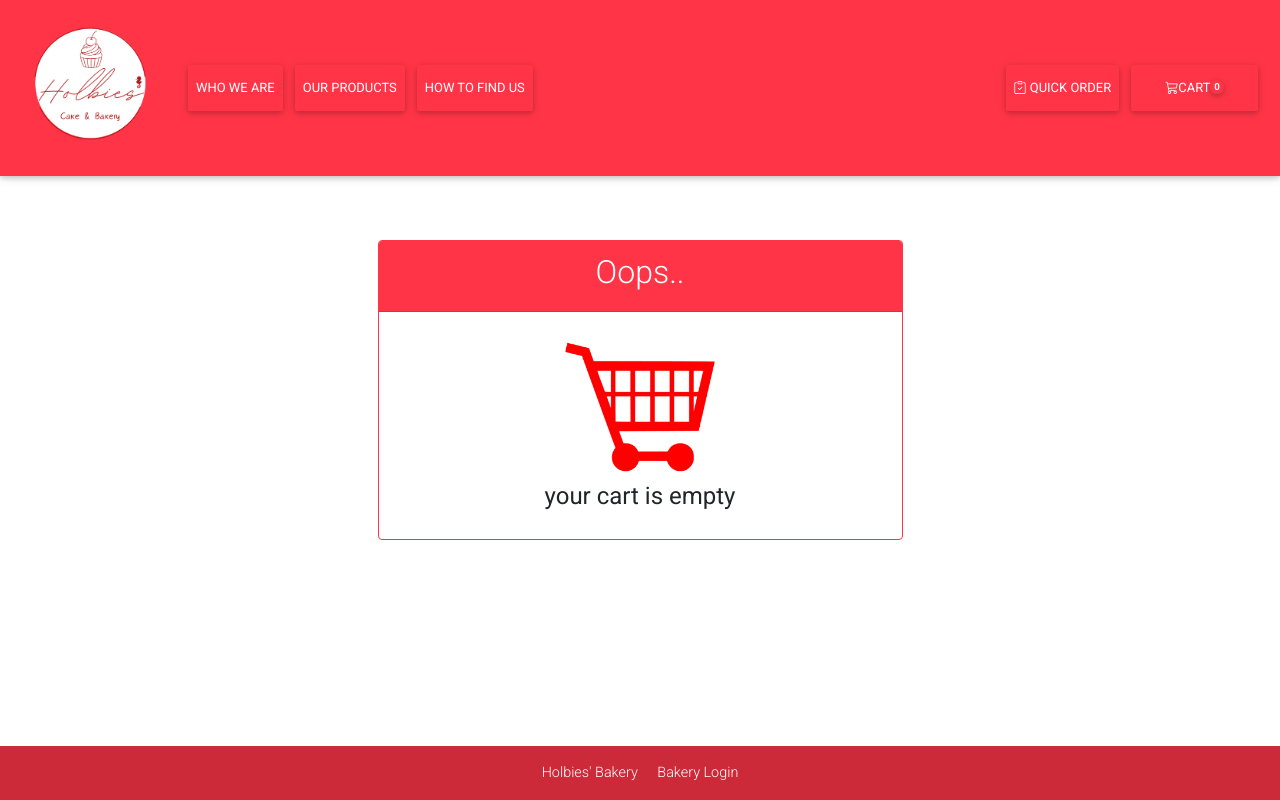
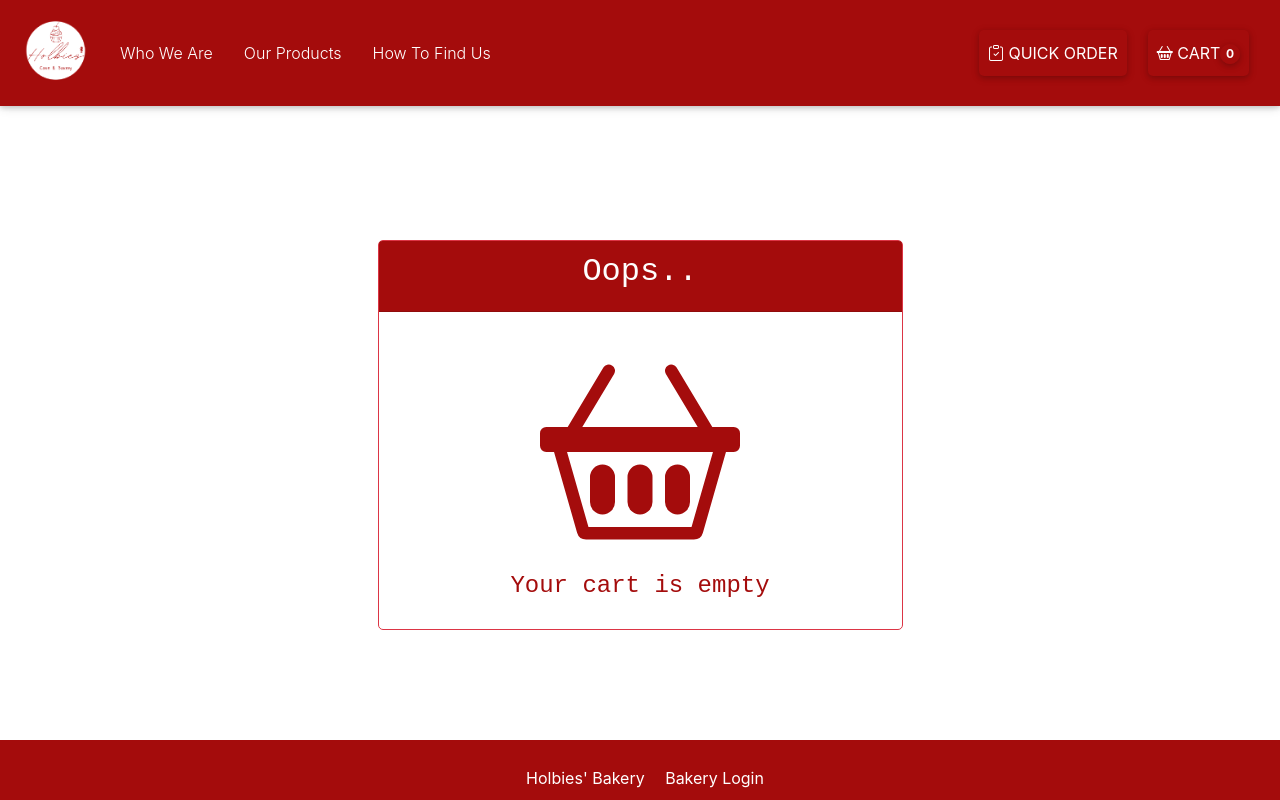
Before and after one commit to lunarinaa/holbertonschool-portfolio_project, a Django app: page /cart/ in a window 1280 px wide. Run offline with Django 3.2, Linux system fonts and the light colour scheme; some libraries are stand-ins or nearby versions.

Commit message:
css styles applied

```diff
--- /dev/null
+++ b/holbies_bakery/cart/static/css/styles.css
@@ -0,0 +1,22 @@
+.card {
+    border-radius: 5px;
+    box-shadow: 0 4px 8px rgba(0, 0, 0, 0.1);
+    font: inherit;
+    font-family: 'Courier New', Courier, monospace;
+}
+
+.card-header {
+    font-size: 1.5rem;
+    font-weight: bold;
+}
+
+.card-body h4 {
+    margin-top: 20px;
+    color: #a40c0c;
+    font-family: 'Courier New', Courier, monospace;
+    font-size: x-large;
+}
+
+.bi-basket2 {
+    margin-top: 20px;
+}
--- a/holbies_bakery/cart/templates/cart_summary.html
+++ b/holbies_bakery/cart/templates/cart_summary.html
@@ -65,22 +65,27 @@
         </tbody>
     </table>
     {% else %}
-<div class="container">
-    <div class="row justify-content-center mt-5">
+    <link rel="stylesheet" href="{% static 'css/styles.css' %}">
+    <div class="container mt-5">
+        <div class="row justify-content-center">
             <div class="col-md-6 text-center">
                 <div class="card border-danger">
-                <div class="card-header bg-danger text-white">
+                    <div class="card-header text-white" style="background-color: #a40c0c;">
                         <h2>Oops..</h2>
                     </div>
                     <div class="card-body">
-                    <img src="{% static 'images/cart-59-512.png' %}" alt="cart is empty" class="img-fluid" width="150" height="150">
-                    <h4>your cart is empty</h4>
+                        <svg xmlns="http://www.w3.org/2000/svg" width="250" height="200" fill="#a40c0c" class="bi bi-basket2" viewBox="0 0 16 16">
+                            <path d="M4 10a1 1 0 0 1 2 0v2a1 1 0 0 1-2 0zm3 0a1 1 0 0 1 2 0v2a1 1 0 0 1-2 0zm3 0a1 1 0 1 1 2 0v2a1 1 0 0 1-2 0z"/>
+                            <path d="M5.757 1.071a.5.5 0 0 1 .172.686L3.383 6h9.234L10.07 1.757a.5.5 0 1 1 .858-.514L13.783 6H15.5a.5.5 0 0 1 .5.5v1a.5.5 0 0 1-.5.5h-.623l-1.844 6.456a.75.75 0 0 1-.722.544H3.69a.75.75 0 0 1-.722-.544L1.123 8H.5a.5.5 0 0 1-.5-.5v-1A.5.5 0 0 1 .5 6h1.717L5.07 1.243a.5.5 0 0 1 .686-.172zM2.163 8l1.714 6h8.246l1.714-6z"/>
+                        </svg>
+                        <h4>Your cart is empty</h4>
                     </div>
                 </div>
             </div>
         </div>
     </div>
     {% endif %}
+
 </div>
 
 
--- /dev/null
+++ b/holbies_bakery/customer/static/css/footer.css
@@ -0,0 +1,22 @@
+.footer {
+    background-color: #a40c0c;
+    color: #ffffff;
+    padding: 10px 0;
+    position: fixed;
+    bottom: 0;
+    width: 100%;
+    text-align: top;
+    z-index: 1000;
+    height: 60px;
+}
+
+.footer a {
+    color: #ffffff;
+    text-decoration: none;
+    margin-left: 10px;
+
+}
+
+.footer a:hover {
+    text-decoration: underline;
+}
--- /dev/null
+++ b/holbies_bakery/customer/static/css/navigation.css
@@ -0,0 +1,57 @@
+.navbar {
+    background-color: #a40c0c;
+}
+
+.navbar-brand img {
+    max-height: 80px;
+}
+
+.navbar-nav .nav-link {
+    color: #ffffff;
+    margin-right: 15px;
+    padding: 10px 15px;
+    border-radius: 5px;
+}
+
+.navbar-nav .nav-link:hover {
+    background-color: #ff9999;
+    color: #ffffff;
+}
+
+.btn-custom {
+    background-color: #a40c0c;
+    color: #ffffff;
+    padding: 10px 15px;
+    border-radius: 10px;
+    font-size: 1rem;
+}
+
+.btn-custom:hover {
+    background-color: #ff9999;
+    color: #ffffff;
+}
+
+.btn-custom i {
+    color: #ffffff;
+}
+
+.navbar-toggler {
+    border-color: #ffffff;
+    color: white;
+}
+
+.navbar-toggler .navbar-toggler-icon {
+    color: #ffffff;
+   text-decoration-color: #ffffff;
+}
+
+.badge {
+    color: #d25454;
+    border: 1px solid #a40c0c;
+    font-size: 1rem;
+}
+
+.form-inline {
+    align-items: center;
+    color: white;
+}
--- a/holbies_bakery/customer/templates/customer/about.html
+++ b/holbies_bakery/customer/templates/customer/about.html
@@ -1,8 +1,7 @@
 {% extends 'customer/base.html' %}
 {% load static %}
 {% block content %}
-</br>
-</br></br>
+
 </br></br>
 </br></br>
 <div class="container mb-5">
--- a/holbies_bakery/customer/templates/customer/footer.html
+++ b/holbies_bakery/customer/templates/customer/footer.html
@@ -1,4 +1,7 @@
-<footer class="page-footer font-small bg-danger fixed-bottom">
+{% load static %}
+<footer class="footer">
+    <link rel="stylesheet" href="{% static 'css/footer.css' %}">
+
     <div class="footer-copyright text-center py-3">
         <a href="http://localhost:8000">Holbies' Bakery</a>
         <a class="ml-3" href="{% url 'dashboard' %}"> Bakery Login</a>
--- a/holbies_bakery/customer/templates/customer/index.html
+++ b/holbies_bakery/customer/templates/customer/index.html
@@ -2,9 +2,7 @@
 {% load static %}
 
 {% block content %}
-</br>
-</br></br>
-</br></br>
+
 </br></br>
 </br>
 
--- a/holbies_bakery/customer/templates/customer/navigation.html
+++ b/holbies_bakery/customer/templates/customer/navigation.html
@@ -1,9 +1,11 @@
 {% load static %}
+<link rel="stylesheet" href="{% static 'css/navigation.css' %}">
 <link rel="stylesheet" href="https://cdnjs.cloudflare.com/ajax/libs/bootstrap-icons/1.10.0/font/bootstrap-icons.min.css">
+<link rel="stylesheet" href="https://stackpath.bootstrapcdn.com/bootstrap/4.5.2/css/bootstrap.min.css">
 
-<nav class="navbar navbar-expand-lg navbar-dark bg-danger fixed-top">
+<nav class="navbar navbar-expand-lg fixed-top">
   <a class="navbar-brand" href="{% url 'index' %}">
-    <img src="{% static 'logo/logo.png' %}" alt="Holbies' Bakery Logo" class="img-fluid" width="150" height="150">
+    <img src="{% static 'logo/logo.png' %}" alt="Holbies' Bakery Logo" class="img-fluid">
   </a>
   <button class="navbar-toggler" type="button" data-toggle="collapse" data-target="#navbarNav" aria-controls="navbarNav" aria-expanded="false" aria-label="Toggle navigation">
     <span class="navbar-toggler-icon"></span>
@@ -11,30 +13,26 @@
   <div class="collapse navbar-collapse" id="navbarNav">
     <ul class="navbar-nav mr-auto">
       <li class="nav-item">
-        <a class="btn btn-dark-red nav-link" href="{% url 'about' %}">Who We Are</a>
+        <a class="nav-link" href="{% url 'about' %}">Who We Are</a>
       </li>
       <li class="nav-item">
-        <a class="btn btn-dark-red nav-link" href="{% url 'menu' %}">Our Products</a>
+        <a class="nav-link" href="{% url 'menu' %}">Our Products</a>
       </li>
       <li class="nav-item">
-        <a class="btn btn-dark-red nav-link" href="{% url 'contact' %}">How To Find Us</a>
+        <a class="nav-link" href="{% url 'contact' %}">How To Find Us</a>
       </li>
     </ul>
     <ul class="navbar-nav">
       <li class="nav-item">
-        <a class="btn btn-dark-red nav-link" href="{% url 'order' %}"><i class="bi bi-clipboard-check"></i> Quick Order</a>
+        <a class="btn btn-custom nav-link" href="{% url 'order' %}"><i class="bi bi-clipboard-check"></i> Quick Order</a>
       </li>
     </ul>
-  <form class="d-flex">
-    <a class="btn text-white d-flex align-items-center custom-btn" href="{% url 'cart_summary' %}">
-        <i class="bi bi-cart3 me-1"></i>
-        Cart
-        <span class="badge outline-light text-white ms-2 rounded-pill" id="cart_quantity">
-            {{ total_quantity }}
-        </span>
-    </a>
-</form>
-
-
+    <ul class="navbar-nav">
+      <li class="nav-item">
+        <a class="btn btn-custom nav-link" href="{% url 'cart_summary' %}"><i class="bi bi-basket2"></i> cart<span class="badge rounded-pill" id="cart_quantity">
+          {{ total_quantity }}
+      </span></a>
+      </li>
+    </ul>
   </div>
 </nav>
```
Also changed, not shown: holbies_bakery/customer/static/css/contact.css (added, +31 -0 lines), holbies_bakery/customer/templates/customer/contact.html (+8 -45 lines), holbies_bakery/customer/templates/customer/menu.html (+5 -3 lines), holbies_bakery/db.sqlite3. Lines whose indentation alone changed are shown as unchanged.
